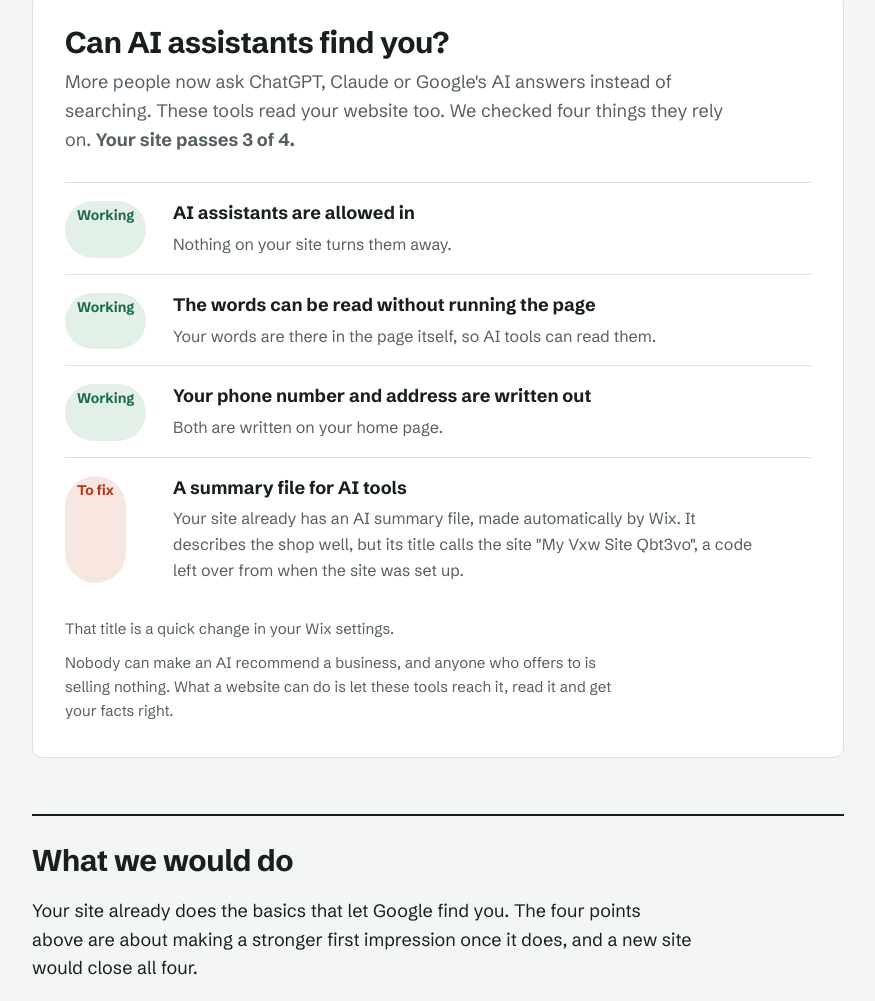
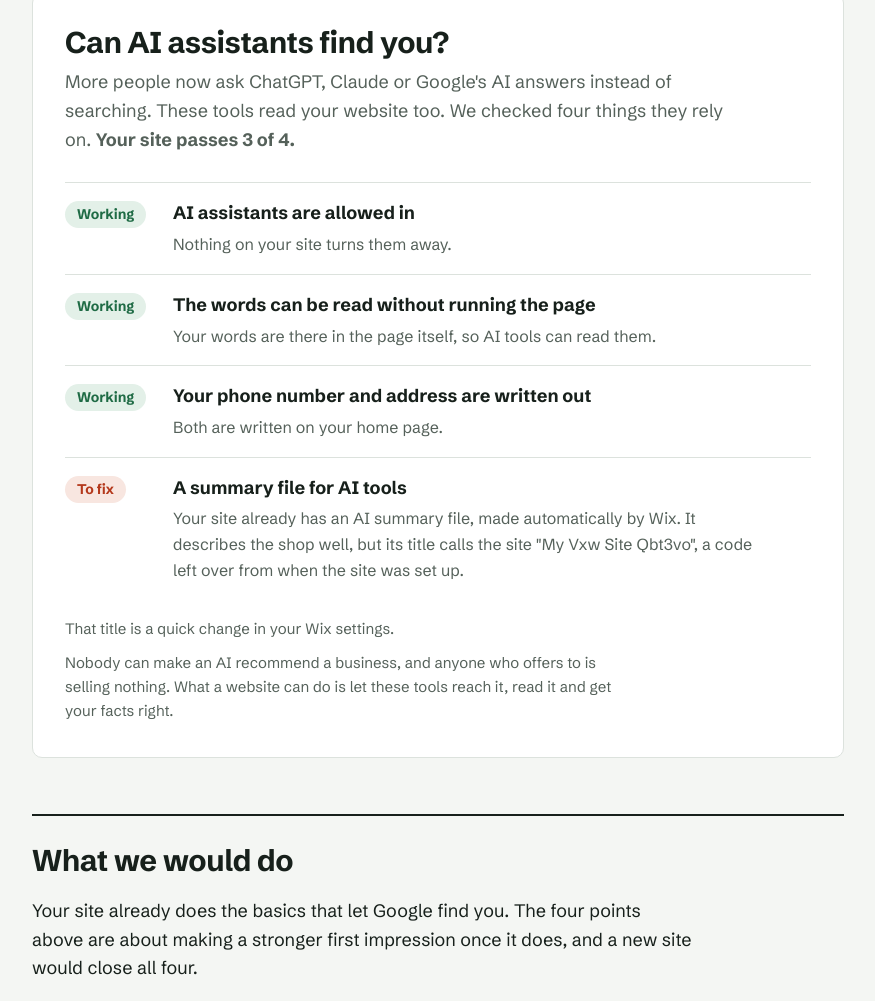
Before and after one commit to peteowen78/barnyard-concept, a plain HTML site: page search-check.html in a window 1280 px wide. Shown: the part 2819-3820 px from the top of the page, without its empty margins (202-1077 px from the left). Drawn offline with Linux system fonts and the light colour scheme.

Commit message:
Fix AI check labels stretching; Barnyard headline update
The Working / To fix labels in the AI section no longer stretch to the row height.
Barnyard only: homepage headline now reads "Every animal catered for."

Co-Authored-By: Claude Opus 5.5 <noreply@anthropic.com>

```diff
--- a/search-check.html
+++ b/search-check.html
@@ -71,7 +71,7 @@
   .ai{background:var(--card);border:1px solid var(--line);border-radius:var(--r);padding:32px 32px 24px}
   .airows{display:grid;gap:0;margin:0 0 18px}
   .airow{display:grid;grid-template-columns:92px 1fr;gap:16px;padding:16px 0;border-top:1px solid var(--line)}
-  .airow .tag{justify-self:start;margin:2px 0 0}
+  .airow .tag{justify-self:start;align-self:start;margin:2px 0 0;line-height:1.5}
   .airow h3{font-size:18px;margin:0 0 4px}
   .airow p{margin:0;font-size:16px;color:var(--soft);max-width:60ch}
   .aisub{font-size:15px;color:var(--soft);max-width:62ch;margin:0 0 10px}
```
Also changed, not shown: design.html (+1 -1 lines), designs/thumb-1.jpg.
